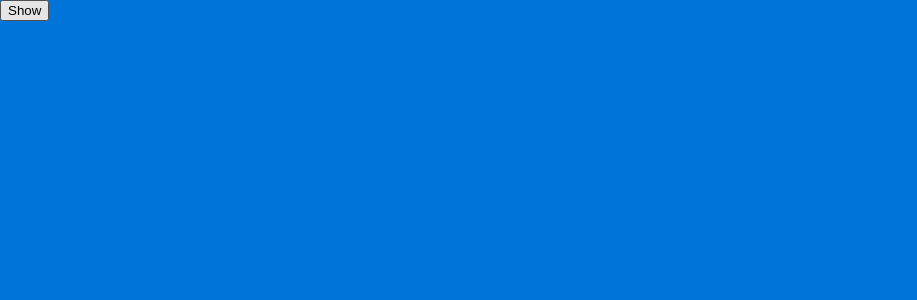
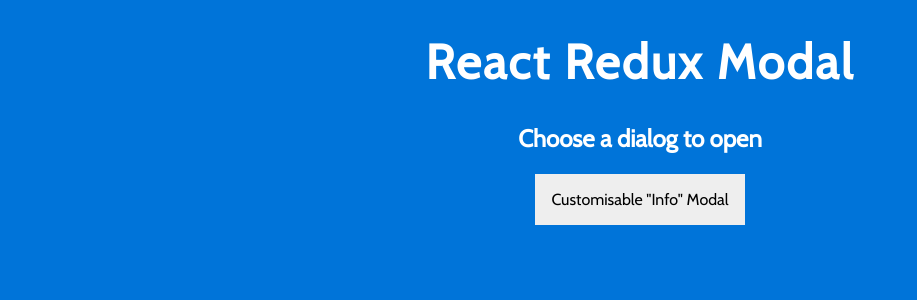
Before and after one commit to MattCrouch/React-Redux-Modal, a React (Create React App) app: page / in a window 1280 px wide. Shown: the top 300 px of the page, without its empty margins (0-917 px from the left). Built offline with nearby package versions, Linux system fonts and the light colour scheme.

Commit message:
Simple styling

```diff
--- a/public/index.html
+++ b/public/index.html
@@ -19,7 +19,7 @@
       work correctly both with client-side routing and a non-root public URL.
       Learn how to configure a non-root public URL by running `npm run build`.
     -->
-    <title>React App</title>
+    <title>React/Redux Modal</title>
   </head>
   <body>
     <noscript>
--- a/src/App.css
+++ b/src/App.css
@@ -1,3 +1,8 @@
-.App {
+.App > header, .App > main {
+  text-align: center;
+}
 
+.App h1 {
+  font-size: 3rem;
+  letter-spacing: 0.15rem;
 }
--- a/src/App.js
+++ b/src/App.js
@@ -9,7 +9,13 @@
       <div className="App">
         <ModalContainer />
 
-        <ModalSummoner />
+        <header>
+          <h1>React Redux Modal</h1>
+        </header>
+
+        <main>
+          <ModalSummoner />
+        </main>
       </div>
     );
   }
--- a/src/components/ModalOptions.css
+++ b/src/components/ModalOptions.css
@@ -7,8 +7,6 @@
 }
 
 .ModalOptions__button {
-  -webkit-appearance: none;
-  -moz-appearance: none;
   appearance: none;
   border: 0;
   font-size: inherit;
--- /dev/null
+++ b/src/components/ModalSummoner.css
@@ -0,0 +1,13 @@
+.ModalSummoner__button {
+  appearance: none;
+  border: 0;
+  font-size: inherit;
+  font-family: inherit;
+  padding: 1em;
+  background-color: #EEEEEE;
+  cursor: pointer;
+}
+
+.ModalSummoner__button:focus, .ModalSummoner__button:hover {
+  background-color: #C8C8C8;
+}
--- a/src/components/ModalSummoner.js
+++ b/src/components/ModalSummoner.js
@@ -1,4 +1,6 @@
 import React, { Component } from 'react';
+
+import './ModalSummoner.css';
 
 class ModalSummoner extends Component {
     constructor() {
@@ -25,7 +27,18 @@
         // Reset refs as it will continue to store older versions
         this.buttons = [];
 
-        return <button ref={button => button && this.buttons.push(button)} onClick={this.props.showModal}>Show</button>
+        return (
+            <div className="ModalSummoner">
+                <h2>Choose a dialog to open</h2>
+                <button
+                    className="ModalSummoner__button"
+                    ref={button => button && this.buttons.push(button)}
+                    onClick={this.props.showInfoModal}
+                >
+                    Customisable "Info" Modal
+                </button>
+            </div>
+        );
     }
 }
 
--- a/src/containers/ModalSummoner.js
+++ b/src/containers/ModalSummoner.js
@@ -11,7 +11,17 @@
 
 function mapDispatchToProps(dispatch) {
   return {
-    showModal: () => { dispatch(showModal('INFO', { title: 'This is an info window!', message: 'This is some text. It is wonderful.' })) }
+    showInfoModal: () => {
+      dispatch(
+        showModal(
+          'INFO',
+          {
+            title: 'This is an info window!',
+            message: 'This is some text. It is wonderful.'
+          }
+        )
+      )
+    }
   }
 }
 
--- a/src/index.css
+++ b/src/index.css
@@ -8,6 +8,7 @@
   margin: 0;
   padding: 0;
   font-family: "Cabin", sans-serif;
+  color: white;
   background-color: #0074D9;
   line-height: 1.25;
 }
```
